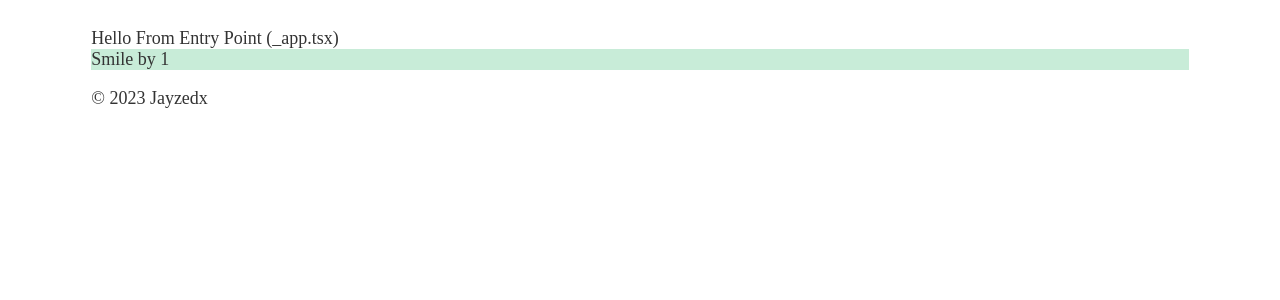
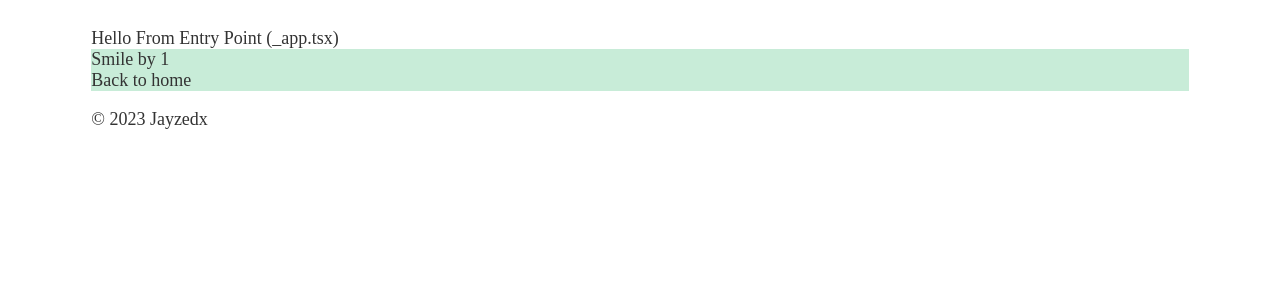
Before and after one commit to jayzedx/next-learning-p1, a Next.js app in the folder coffee-app/: page /greeting/smile/1 in a window 1280 px wide. Shown: the top 300 px of the page. Built offline with nearby package versions, Linux system fonts and the light colour scheme.

Commit message:
Try to Link component

```diff
--- a/coffee-app/pages/greeting/smile/[id].tsx
+++ b/coffee-app/pages/greeting/smile/[id].tsx
@@ -1,9 +1,19 @@
 import styles from "@/styles/greeting.module.css";
+import Link from "next/link";
 import { useRouter } from "next/router";
 
 // http://localhost:3000/greeting/smile/{id}
 const Smile = () => {
   const router = useRouter();
-  return <div className={styles.container}>Smile by {router.query.id}</div>;
+  return (
+    <div className={styles.container}>
+      Smile by {router.query.id}
+      <div>
+        <Link href="/" passHref>
+          Back to home
+        </Link>
+      </div>
+    </div>
+  );
 };
 export default Smile;
```
